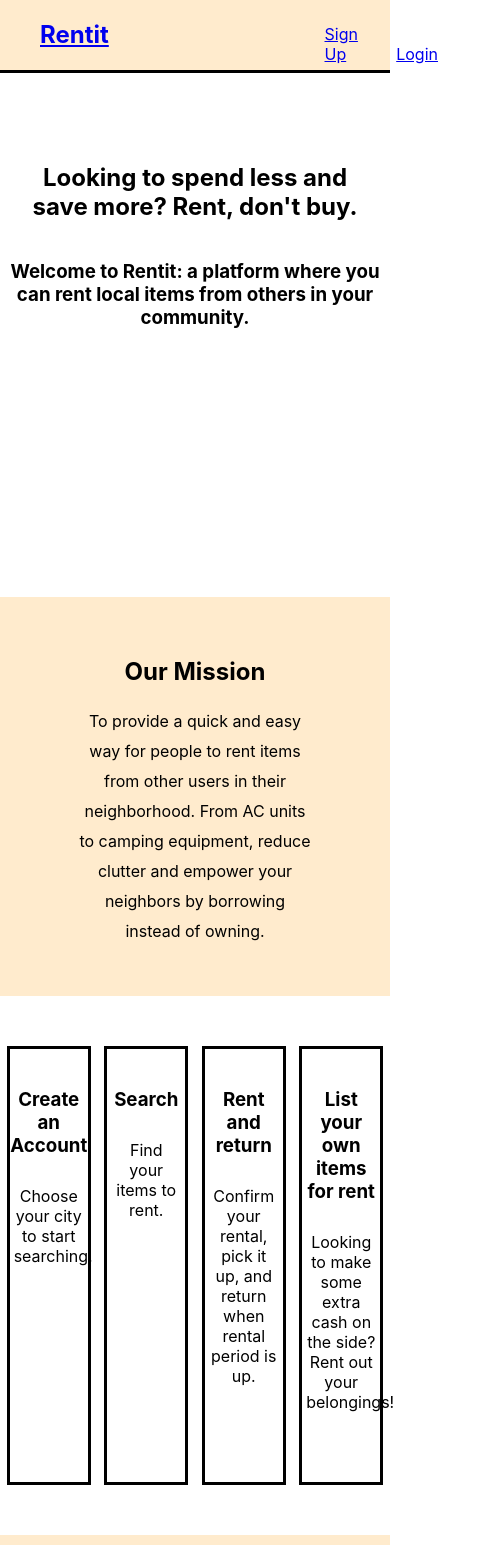
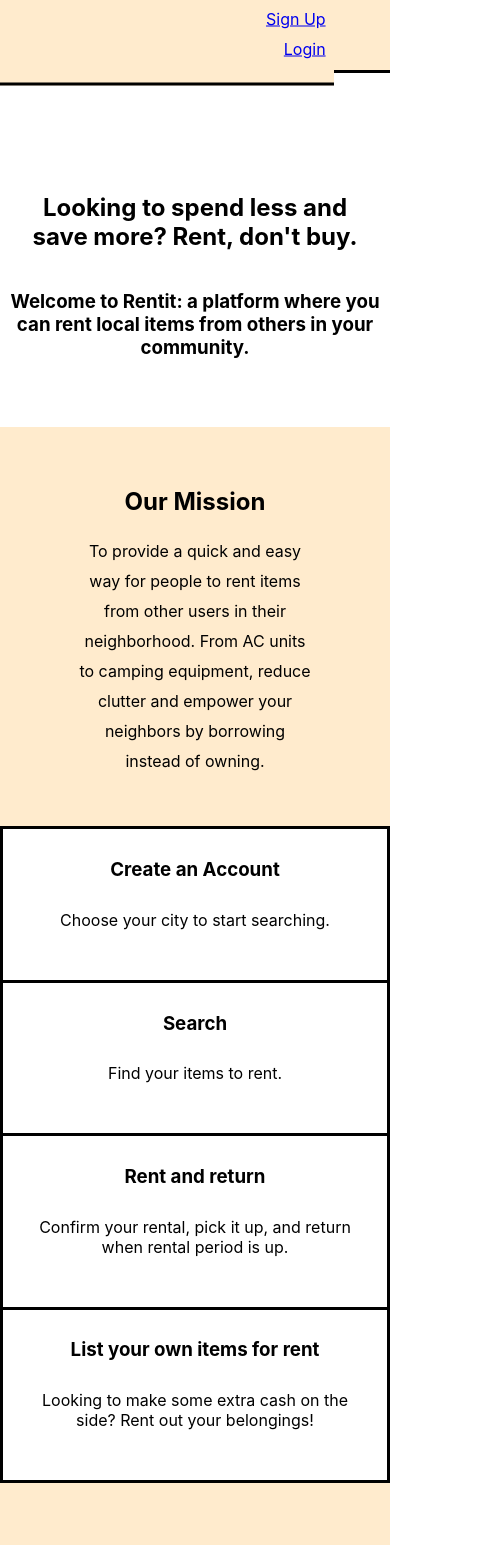
Before and after one commit to Jamesclifford7/rentit-app, a React (Create React App) app: page / in a window 390 px wide. Shown: the top 1545 px of the page, 488 px wide, since content can reach past the window. Built offline with nearby package versions, Linux system fonts and the light colour scheme.

Commit message:
ready for initial deploy

```diff
--- a/src/MockItems.js
+++ b/src/MockItems.js
@@ -1,55 +1,3 @@
-const user = [
-    {
-        id: 1,
-        name: "John Smith",
-        username: "JohnSmith1",
-        password: "Smithjohn11",
-        city: "Los Angeles",
-        profile_img: "",
-        rental_history: [
-            {
-                item_name: "Saw",
-                category: 2,
-                rental_period: "4/10 - 4/15"
-            },
-            {
-                item_name: "2 30lb Dumbbells",
-                category: 3,
-                rental_period: "2/6 - 1/9"
-            },
-            {
-                item_name: "Fixed Gear Bike",
-                category: 4,
-                rental_period: "1/1 - 1/5"
-            }
-        ],
-        listed_items: [
-            {
-                id: 1,
-                item_name: "Kayak",
-                catgory: 4,
-                img_url: "https://oceankayak.johnsonoutdoors.com/sites/johnsonoutdoors-store/files/assets/images/11/1/1103997_primary/1103997_primary.jpg",
-                daily_cost: 40,
-                weekly_cost: 240,
-                owner: 'JohnSmith1',
-                city: 'Los Angeles',
-                description: 'One two-person kayak. Comes with paddle.'
-            },
-            {
-                id: 2,
-                item_name: "Nikon DSLR Camera",
-                catgory: 5,
-                img_url: "https://www.bhphotovideo.com/images/images2500x2500/nikon_d750_dslr_camera_with_1082604.jpg",
-                daily_cost: 25,
-                weekly_cost: 140,
-                owner: 'JohnSmith1',
-                city: 'Los Angeles',
-                description: 'One Nikon DSLR Camera with strap and bag.'
-            }
-        ]
-    }
-]
-
 const items = [
     {
         id: 1,
--- a/src/MockUsers.js
+++ b/src/MockUsers.js
@@ -2,7 +2,7 @@
     id: 1,
     name: "John Smith",
     email: "johnsmith@gmail.com",
-    username: "johnsmith1",
+    username: "JohnSmith1",
     password: "smithjohn11",
     city: "Los Angeles",
     profile_img: "",
--- a/src/components/confirmation/Confirmation.js
+++ b/src/components/confirmation/Confirmation.js
@@ -20,7 +20,7 @@
                                         <p>{item.rental_start} to {item.rental_end}</p>
                                         <h3>Pickup/Dropoff Location</h3>
                                         <p>1000 Hill St. <br/> {item.city}, {item.city == 'Los Angeles' ? 'CA' : item.city == 'New York' ? 'NY' : item.city == 'Chicago' ? 'IL' : null}</p>
-                                        <Link to='/search'>Back to Search</Link>
+                                        <button><Link to='/search'>Back to Search</Link></button>
                                     </div>
                         }
                     })
--- a/src/components/landing/LandingPage.css
+++ b/src/components/landing/LandingPage.css
@@ -101,3 +101,32 @@
     display: block;
     padding: 10px;
 }
+
+/* phone media query */
+
+@media all and (max-width: 450px) {
+    main .landing-container {
+        padding-top: 100px;
+        padding-bottom: 50px;
+   }
+
+   main .about-container {
+       border-bottom: solid;
+   }
+
+   main .demo-container {
+       flex-direction: column;
+       padding: 0;
+   }
+
+   main .demo-container .demo-item {
+       width: auto;
+       padding-top: 10px;
+       padding-bottom: 50px;
+       border-top: none;
+   }
+
+   main .signup-container .signup-right {
+       display: none;
+   }
+}
--- a/src/components/navbar/Nav.css
+++ b/src/components/navbar/Nav.css
@@ -5,25 +5,95 @@
     border-bottom: solid;
     margin: 0;
     background-color: blanchedalmond;
+    position: relative;
 }
 
 header h2 {
     display: inline-block;
     margin: 0 auto;
     margin-left: 20px;
-    width: 20%;
-    padding: 20px;
+    width: 10%;
+    padding: 18px;
 }
 
 header nav {
     margin: 0 auto;
-    width: 25%;
+    display: inline-block;
+    width: 84%;
+    position: absolute;
+    top: 50%;
+    transform: translateY(-50%);
+}
+
+/*
+header nav {
+    margin: 0 auto;
+    /*width: 25%;
     display: inline;
     float: right;
     padding: 8px;
+    vertical-align: middle;
+} */
+
+header nav ul {
+    text-align: right;
 }
 
 header nav ul li {
     display: inline;
     margin-right: 50px;
 }
+
+/* dropdown */
+
+.dropdown-container {
+    border: solid;
+    width: 10%;
+    position: absolute;
+    background-color: blanchedalmond;
+    /*margin-right: 300px; */
+    margin-left: 900px;
+    text-align: center;
+}
+
+/* phone media query */
+
+@media all and (max-width: 450px) {
+
+    header {
+        text-align: center;
+    }
+
+   header h2 {
+       display: block;
+       margin-left: 0;
+       /* width: 90%; */
+       width: auto;
+       padding-bottom: 0;
+       /* margin-right: 40px; */
+       margin: 0 auto;
+       border-bottom: 0;
+   }
+
+   header nav {
+       float: none;
+       display: block;
+       padding: 3px;
+       border-bottom: solid;
+   }
+
+   header nav ul {
+       padding: 0;
+   }
+
+   header nav ul li {
+        display: block;
+        margin-right: 0px;
+        padding: 5px;
+   }
+
+   header nav {
+       background-color: blanchedalmond;
+   }
+
+}
--- a/src/components/navbar/Nav.js
+++ b/src/components/navbar/Nav.js
@@ -33,9 +33,9 @@
                             {
                                 this.state.showMenu
                                 ? <div className="dropdown-container">
-                                    <Link to="/profile">Your Profile</Link>
-                                    <Link to="/search">Search</Link>
-                                    <Link to="/listitem">List</Link>
+                                    <Link to="/profile">Your Profile</Link><br/>
+                                    <Link to="/search">Search</Link><br/>
+                                    <Link to="/listitem">List</Link><br/>
                                     <button onClick={event => this.props.handleLogout(event)}>Logout</button>
                                 </div>
                                 : null
--- a/src/components/profile/Profile.css
+++ b/src/components/profile/Profile.css
@@ -31,8 +31,15 @@
     margin-left: 30px;
 }
 
+.profile-left h2 {
+    border-bottom: solid;
+    margin: 0;
+    padding: 20px;
+}
+
 .profile-left .listing {
-    border-top: solid;
+    border-bottom: solid;
+    border-top: none;
     padding: 20px;
 }
 
--- a/src/components/search/Search.js
+++ b/src/components/search/Search.js
@@ -24,7 +24,7 @@
                         <select id="city">
                             <option value="Los Angeles">Los Angeles</option>
                             <option value="New York">New York</option>
-                            <option value="chicago">Chicago</option>
+                            <option value="Chicago">Chicago</option>
                         </select>
                         <button type="submit">Find</button>
                     </form>
--- a/src/components/searchresults/SearchResults.css
+++ b/src/components/searchresults/SearchResults.css
@@ -35,3 +35,7 @@
     margin: 0 auto;
     padding: 5px;
 }
+
+.results .no-results {
+    padding-bottom: 400px;
+}
--- a/src/components/searchresults/SearchResults.js
+++ b/src/components/searchresults/SearchResults.js
@@ -42,7 +42,7 @@
                                 </div>
                             </div>
                         })
-                        : <div>
+                        : <div className="no-results">
                             <h3>No items found</h3>
                         </div>
                     }
--- a/src/components/signup/Signup.css
+++ b/src/components/signup/Signup.css
@@ -19,3 +19,10 @@
     margin-bottom: 10px;
     display: inline-block;
 }
+
+.signup-form p {
+    width: 60%;
+    margin: 0 auto;
+    padding: 10px;
+    line-height: 25px;
+}
```
Also changed, not shown: src/App.js (+12 -10 lines).
